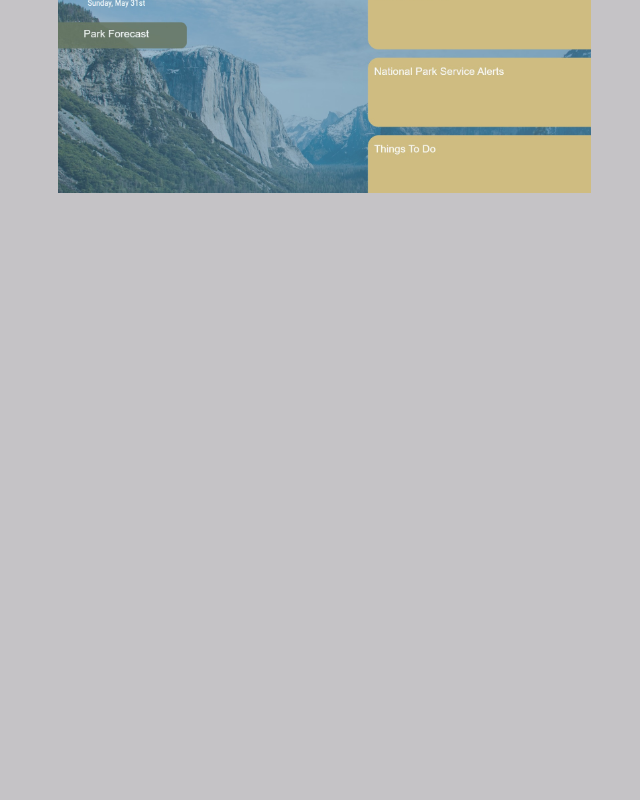
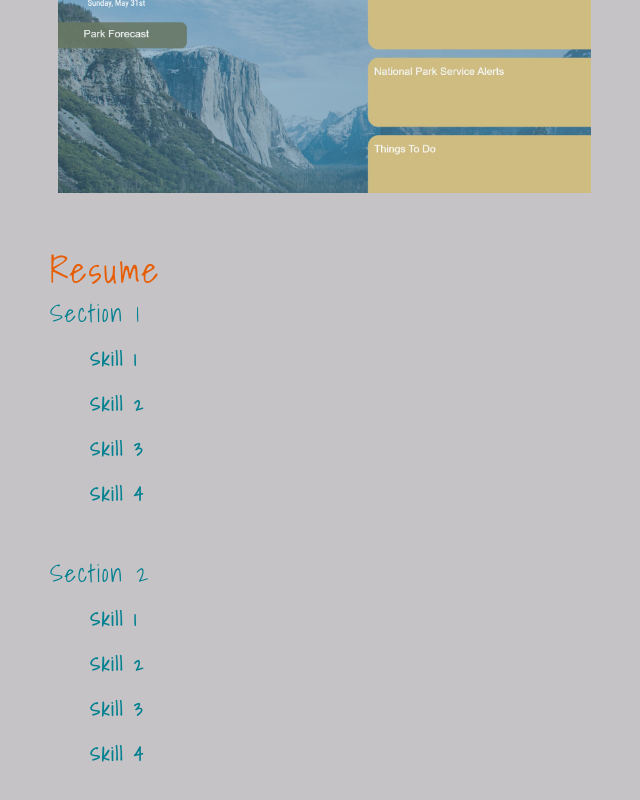
Before and after one commit to clstanton/sneaky-flower, a React (Create React App) app: page / in a window 1280 px wide. Shown: the part 1036-1836 px from the top of the page, without its empty margins (44-684 px from the left). Before the commit the page ends 1329 px from the top, so only its background shows below. Built offline with nearby package versions, Linux system fonts and the light colour scheme.

Commit message:
resume framework added

```diff
--- a/src/App.js
+++ b/src/App.js
@@ -3,6 +3,7 @@ import Nav from './components/Nav';
 import About from './components/About';
 import Portfolio from './components/Portfolio';
 import ContactForm from './components/Contact';
+import Resume from './components/Resume';
 //import './App.css';
 
 function App() {
@@ -24,6 +25,7 @@ function App() {
           <>
             <About></About>
             <Portfolio></Portfolio>
+            <Resume></Resume>
           </>
         ) : (
             <ContactForm></ContactForm>
--- /dev/null
+++ b/src/components/Resume/index.js
@@ -0,0 +1,21 @@
+import React from 'react';
+
+function Resume() {
+  return (
+    <section>
+      <h1 id="resume">Resume</h1>
+      <h4>Section 1</h4>
+        <ul>Skill 1</ul>
+        <ul>Skill 2</ul>
+        <ul>Skill 3</ul>
+        <ul>Skill 4</ul> <br></br>
+      <h4>Section 2</h4>
+        <ul>Skill 1</ul>
+        <ul>Skill 2</ul>
+        <ul>Skill 3</ul>
+        <ul>Skill 4</ul>
+    </section>
+  );
+}
+
+export default Resume;
--- a/src/index.css
+++ b/src/index.css
@@ -24,7 +24,7 @@ main {
   --quaternary: #00A896;
   --quinary: #02C39A;
   --senary: #5CFF26;
-  --septenary: #FFBD59;
+  --septenary: #E85D04;
   --light: #DCDCDD;
   --dark: #46494C;
   --error: rgb(228, 46, 1);
@@ -69,6 +69,7 @@ h6 {
 
 h1 {
   font-size: 2.25rem;
+  color: var(--septenary);
 }
 
 h2 {
```
